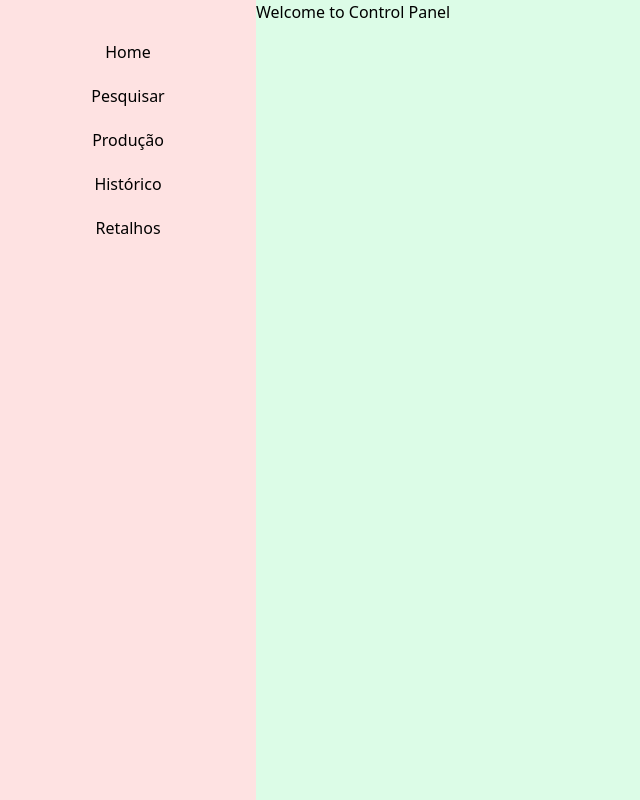
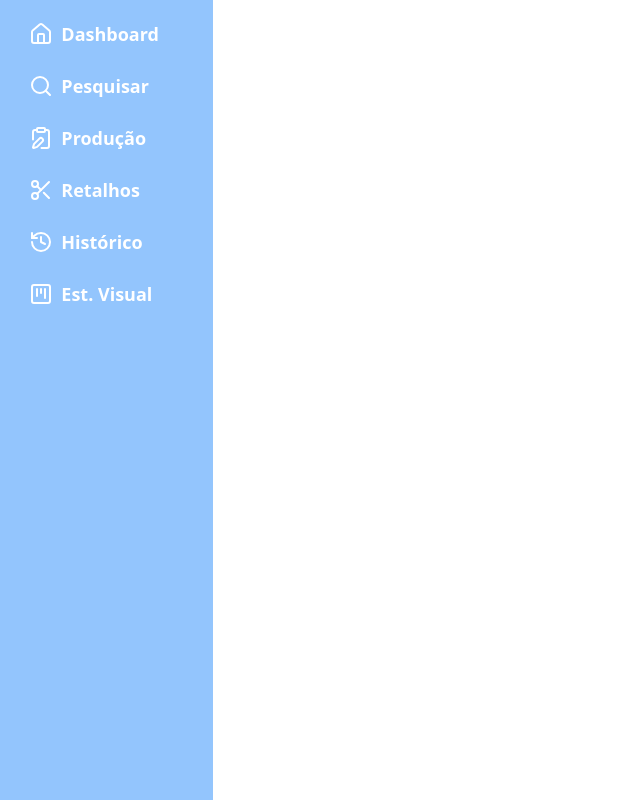
Before and after one commit to GiovanniDonati/Controle_Bobinas, a React (Vite) app in the folder frontEnd/: page / in a window 1280 px wide. Shown: the whole page, without its empty margins (0-640 px from the left). Built offline with nearby package versions, Linux system fonts and the light colour scheme.

Commit message:
Aside aplicattion

```diff
--- a/frontEnd/src/App.jsx
+++ b/frontEnd/src/App.jsx
@@ -1,15 +1,11 @@
+import Aside from "./components/Aside";
+
 function App() {
   return (
     <div className="flex w-full h-screen">
-      <aside className="flex flex-col pt-10 gap-y-5 items-center justify-start w-1/5 bg-red-100">
-        <button>Home</button>
-        <button>Pesquisar</button>
-        <button>Produção</button>
-        <button>Histórico</button>
-        <button>Retalhos</button>
-      </aside>
-      <main className="w-4/5 bg-green-100">
-        <h1>Welcome to Control Panel</h1>
+      <Aside />
+      <main className="w-full">
+        <h1></h1>
       </main>
     </div>
   );
--- a/frontEnd/src/components/Aside.jsx
+++ b/frontEnd/src/components/Aside.jsx
@@ -0,0 +1,43 @@
+import {
+  ClipboardPen,
+  History,
+  HomeIcon,
+  Scissors,
+  SearchIcon,
+  SquareKanban,
+} from "lucide-react";
+import ButtonAside from "./button/ButtonAside";
+
+function Aside() {
+  return (
+    <div className="flex flex-col items-center justify-start w-64 pt-4 space-y-4 bg-blue-300">
+      <ButtonAside bgColor="hover:bg-green-500">
+        <HomeIcon /> Dashboard
+      </ButtonAside>
+
+      <ButtonAside bgColor="hover:bg-blue-500">
+        <SearchIcon /> Pesquisar
+      </ButtonAside>
+
+      <ButtonAside bgColor="hover:bg-orange-400">
+        <ClipboardPen />
+        Produção
+      </ButtonAside>
+
+      <ButtonAside bgColor="hover:bg-red-500">
+        <Scissors /> Retalhos
+      </ButtonAside>
+
+      <ButtonAside bgColor="hover:bg-purple-500">
+        <History />
+        Histórico
+      </ButtonAside>
+
+      <ButtonAside bgColor="hover:bg-yellow-500">
+        <SquareKanban /> Est. Visual
+      </ButtonAside>
+    </div>
+  );
+}
+
+export default Aside;
--- a/frontEnd/src/components/button/ButtonAside.jsx
+++ b/frontEnd/src/components/button/ButtonAside.jsx
@@ -0,0 +1,13 @@
+/* eslint-disable react/prop-types */
+function ButtonAside({ bgColor, ...props }) {
+  return (
+    <button
+      {...props}
+      className={`flex items-center w-4/5 gap-2 px-2 py-1 text-lg rounded-xl font-bold text-white transition-all duration-300 text-start ${bgColor} hover:rounded-md`}
+      onClick={props.onClick}
+    >
+      {props.children}
+    </button>
+  );
+}
+export default ButtonAside;
--- /dev/null
+++ b/package.json
@@ -0,0 +1,5 @@
+{
+  "dependencies": {
+    "lucide-react": "^0.456.0"
+  }
+}
```
Also changed, not shown: 1 other file (tests, documents, lock files or other folders).
